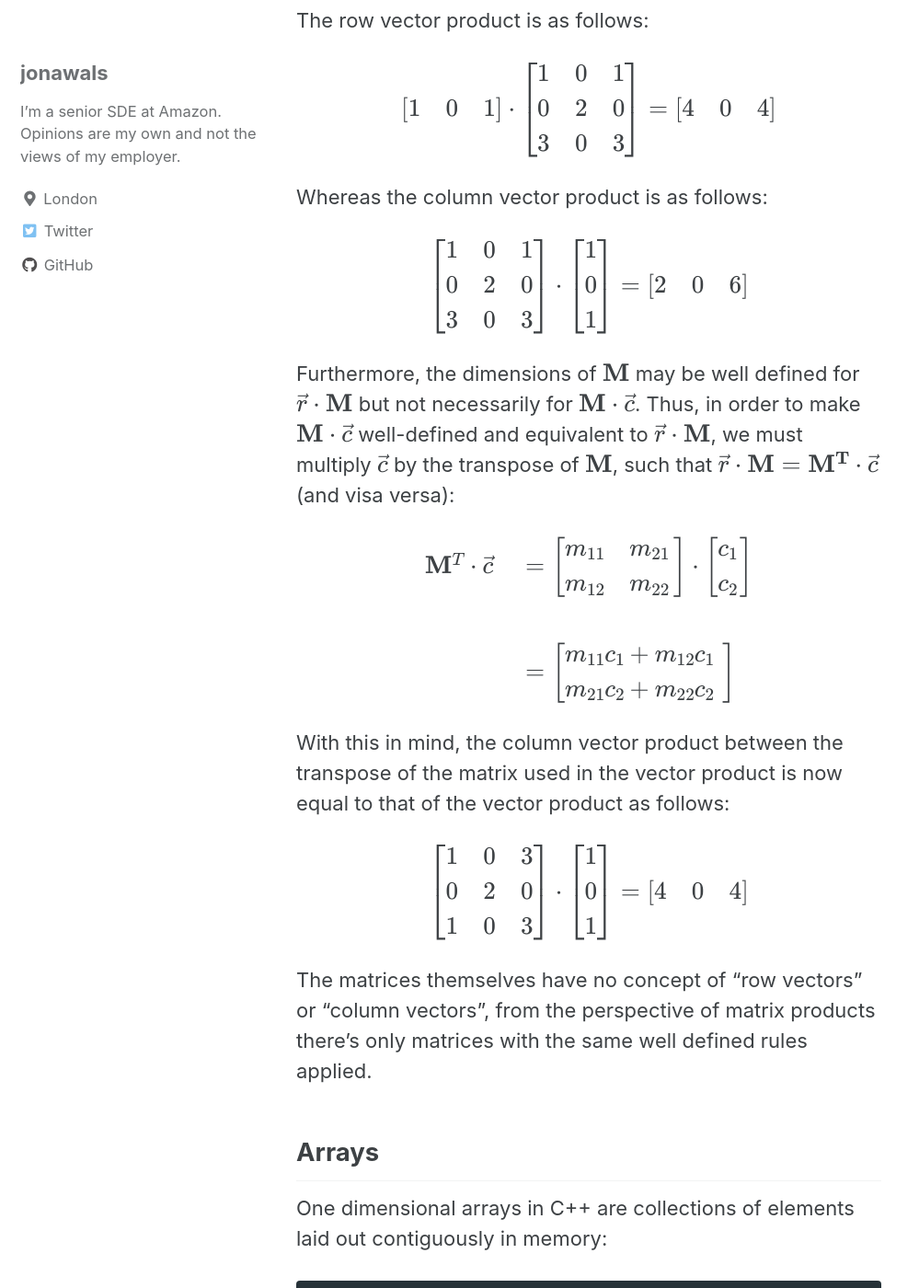
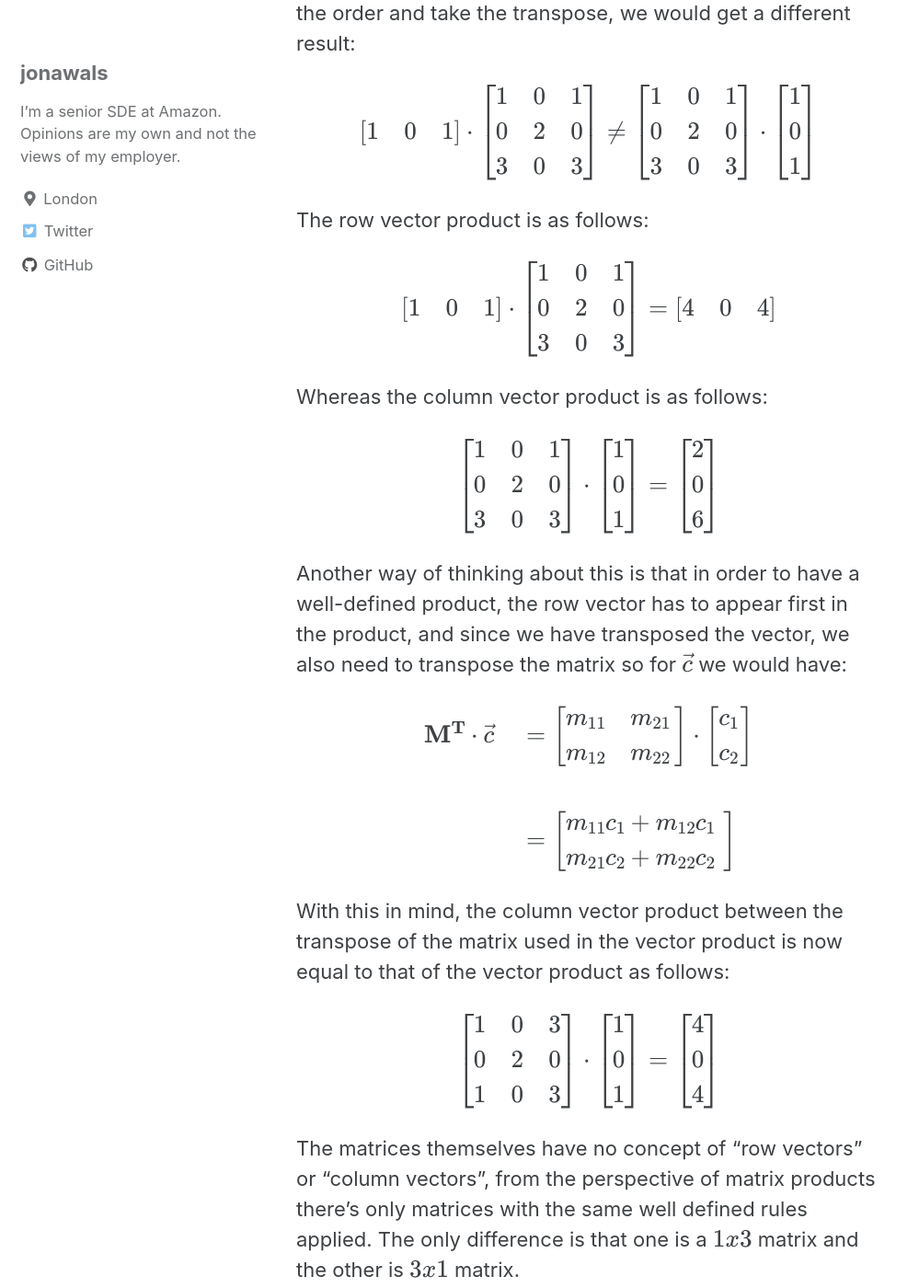
Before and after one commit to jonawals/jonawals.github.io, a Jekyll site: the page built from _posts/2023-01-19-vectors-matrices-matrix-order.markdown, in a window 1280 px wide and 1400 px high, scrolled down 2463 px. Shown: the whole window at 92% size, without its empty margins (0-999 px from the left). Built offline with Jekyll 4.4.1, drawn with Linux system fonts in a browser that asks for light colours; cached includes are drawn as plain includes; formulas are drawn with MathJax 3; some of the changed text lies outside the part shown.

Commit message:
Repost o3de blog post.

````diff
--- a/_posts/2023-01-19-vectors-matrices-matrix-order.markdown
+++ b/_posts/2023-01-19-vectors-matrices-matrix-order.markdown
@@ -7,7 +7,11 @@ categories: gametech
 math: true
 ---
 
-In this post I will attempt to demystify a topic that is the source of confusion for a lot of people as they dip their toes into learning the concepts that underpin computer graphics: vectors, matrices and matrix order.
+This is a repost of an article I wrote for the o3de.org [blog](https://www.o3de.org/blog/). The original version of the article can be accessed [here](https://www.o3de.org/blog/posts/vectors-matrices-matrix-order/).
+
+---
+
+_In this blog post, AWS engineer John Coimbra Walsh covers the basics of using vectors, matrices, and matrix order. This is a complicated topic for novice graphics programmers, and hopefully this breakdown can help you!_
 
 ## Matrices & vectors
 
@@ -42,20 +46,19 @@ r_{1}m_{12} + r_{2}m_{22} \end{bmatrix}
 \end{array}
 $$
 
-In order to multiply a column vector by the same matrix, we must ensure that the number of columns of the matrix on the left hand side matches the number of rows of the matrix on the right hand side. We achieve this by post-multiplying the vector $\vec{c}$ with $\mathbf{M}$, resulting in a $2×1$ matrix:
+In order to multiply a column vector, we must ensure that the number of columns of the matrix on the left hand side matches the number of rows of the matrix on the right hand side. We achieve this by pre-multiplying the vector $\vec{c}$ by $\mathbf{M}$, resulting in a $2×1$ matrix:
 
 $$
 \begin{array}{l@{}l}
 \mathbf{M} \cdot \vec{c}
     &{}= \begin{bmatrix} m_{11} & m_{12} \\ m_{21} & m_{22}  \end{bmatrix} \cdot \begin{bmatrix} c_{1} \\ c_{2} \end{bmatrix} \\ \\
-
 &{}= \begin{bmatrix}
-m_{11}c_{1} + m_{21}c_{1} \\
-m_{12}c_{2} + m_{22}c_{2} \end{bmatrix}
+m_{11}c_{1} + m_{12}c_{2} \\
+m_{21}c_{1} + m_{22}c_{2} \end{bmatrix}
 \end{array}
 $$
 
-However, due to the non-commutativity of matrix multiplication, $\vec{r} \cdot \mathbf{M}$ may not equal to $\mathbf{M} \cdot \vec{c}$ as the two products are necessarily not equivalent:
+Since $\vec{c}$ is the transpose of $\vec{r}$, and transpose multiplication follows the identity $(\mathbf{A}\mathbf{B})^\mathbf{T} = \mathbf{B^T}\mathbf{A^T}$, we need to transpose $\mathbf{M}$ and reverse the order in the multiplication to get the equivalent product as a column vector. If we didn't reverse the order and take the transpose, we would get a different result:
 
 $$
  \begin{bmatrix} 1 & 0 & 1 \end{bmatrix} \cdot \begin{bmatrix} 1 & 0 & 1 \\ 0 & 2 & 0 \\ 3 & 0 & 3 \end{bmatrix}     \neq \begin{bmatrix} 1 & 0 & 1 \\ 0 & 2 & 0 \\ 3 & 0 & 3 \end{bmatrix} \cdot \begin{bmatrix} 1 \\ 0 \\ 1 \end{bmatrix}
@@ -70,16 +73,15 @@ $$
 Whereas the column vector product is as follows:
 
 $$
-\begin{bmatrix} 1 & 0 & 1 \\ 0 & 2 & 0 \\ 3 & 0 & 3 \end{bmatrix} \cdot \begin{bmatrix} 1 \\ 0 \\ 1 \end{bmatrix} =  \begin{bmatrix} 2 & 0 & 6 \end{bmatrix}
+\begin{bmatrix} 1 & 0 & 1 \\ 0 & 2 & 0 \\ 3 & 0 & 3 \end{bmatrix} \cdot \begin{bmatrix} 1 \\ 0 \\ 1 \end{bmatrix} =  \begin{bmatrix} 2 \\ 0 \\ 6 \end{bmatrix}
 $$
 
-Furthermore, the dimensions of $\mathbf{M}$ may be well defined for $\vec{r} \cdot \mathbf{M}$ but not necessarily for $\mathbf{M} \cdot \vec{c}$. Thus, in order to make $\mathbf{M} \cdot \vec{c}$ well-defined and equivalent to $\vec{r} \cdot \mathbf{M}$, we must multiply $\vec{c}$ by the transpose of $\mathbf{M}$, such that $\vec{r} \cdot \mathbf{M} = \mathbf{M^T} \cdot \vec{c}$ (and visa versa):
+Another way of thinking about this is that in order to have a well-defined product, the row vector has to appear first in the product, and since we have transposed the vector, we also need to transpose the matrix so for $\vec{c}$ we would have:
 
 $$
 \begin{array}{l@{}l}
-\mathbf{M}^{T} \cdot \vec{c}
+\mathbf{M^T} \cdot \vec{c}
     &{}= \begin{bmatrix} m_{11} & m_{21} \\ m_{12} & m_{22}  \end{bmatrix} \cdot \begin{bmatrix} c_{1} \\ c_{2} \end{bmatrix} \\ \\
-
 &{}= \begin{bmatrix}
 m_{11}c_{1} + m_{12}c_{1} \\
 m_{21}c_{2} + m_{22}c_{2} \end{bmatrix}
@@ -89,10 +91,10 @@ $$
 With this in mind, the column vector product between the transpose of the matrix used in the vector product is now equal to that of the vector product as follows:
 
 $$
-\begin{bmatrix} 1 & 0 & 3 \\ 0 & 2 & 0 \\ 1 & 0 & 3 \end{bmatrix} \cdot \begin{bmatrix} 1 \\ 0 \\ 1 \end{bmatrix} =  \begin{bmatrix} 4 & 0 & 4 \end{bmatrix}
+\begin{bmatrix} 1 & 0 & 3 \\ 0 & 2 & 0 \\ 1 & 0 & 3 \end{bmatrix} \cdot \begin{bmatrix} 1 \\ 0 \\ 1 \end{bmatrix} =  \begin{bmatrix} 4 \\ 0 \\ 4 \end{bmatrix}
 $$
 
-The matrices themselves have no concept of “row vectors” or “column vectors”, from the perspective of matrix products there’s only matrices with the same well defined rules applied.
+The matrices themselves have no concept of “row vectors” or “column vectors”, from the perspective of matrix products there’s only matrices with the same well defined rules applied. The only difference is that one is a $1x3$ matrix and the other is $3x1$ matrix.
 
 ## Arrays
 
@@ -198,7 +200,7 @@ i j k l
 </td>
 <td>
 <pre lang="c++">
-a e j
+a e i
 b f j
 c g k
 d h l
@@ -490,16 +492,16 @@ for(std::size_t i = 0; i < rows; i++)
 }
 ```
 
-You may have noticed that the code for both snippets is identical, bar some flipping of variable names for clarity. Remember that the product of a row vector with a given matrix is the same as the product of a column vector of the transpose of that same matrix:
+You may have noticed that the code for both snippets is identical, bar some flipping of variable names for clarity. Remember that the product of a row vector with a given matrix is the transpose of the product between a column vector and the transpose of that same matrix:
 
 $$
-\vec{r} \cdot \mathbf{M} =\mathbf{M}^{T} \cdot \vec{c}
+\vec{r} \cdot \mathbf{M} = (\mathbf{M^T} \cdot \vec{c})^\mathbf{T}
 $$
 
 An interesting property of storing our matrices in the array matrix order convention of our vector convention (i.e. row vectors with matrices stored in row-major order and column vectors with matrices stored in column-major order) is that the actual array data for the matrices is identical regardless of which of the two convention combinations you choose. Consider the following 2d transform matrix for scaling, anti-clockwise rotating and translating a given row vector:
 
 $$
-\begin{bmatrix}      S_{x} \cdot \cos(\theta) & \sin(\theta) & 0  \\      -\sin(\theta) & S_{y} \cdot \cos(\theta) & 0  \\  T_{x} &  T_{y}  & 1  \end{bmatrix}
+\begin{bmatrix}      S_{x} \cdot \cos(\theta) & S_{y} \cdot \sin(\theta) & 0  \\      -( S_{x} \cdot \sin(\theta)) & S_{y} \cdot \cos(\theta) & 0  \\  T_{x} &  T_{y}  & 1  \end{bmatrix}
 $$
 
 When laid out in row-major in a two dimensional array, the array is initialized as follows:
@@ -669,6 +671,7 @@ When picking conventions for our vectors and matrices, we can choose any combina
 <td>Row vectors with matrices stored in row-major order</td>
 <td>
 <ul>
+<li>Uses the same vector convention (and thus ordering of vector and matrix products) as a lot of graphics literature.</li>
 <li>Requires no reordering of array data for the matrices.</li>
 <li>Initialization of matrix array elements in code maps naturally to the layout of the matrix.</li>
 <li>Cache-friendly, trivial access to the basis vectors in transformation matrices.</li>
@@ -700,7 +703,9 @@ When picking conventions for our vectors and matrices, we can choose any combina
 <tr>
 <td>Row vectors with matrices stored in column-major order</td>
 <td>
-<i>None that I can think of...</i>
+<ul>
+<li><i>None that I can think of...</i></li>
+</ul>
 </td>
 <td>
 <ul>
````
Also changed, not shown: other parts of _posts/2023-01-19-vectors-matrices-matrix-order.markdown (+19 -19 lines).
